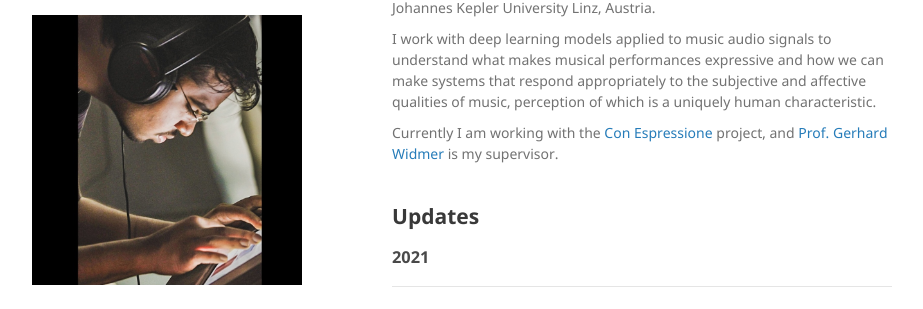
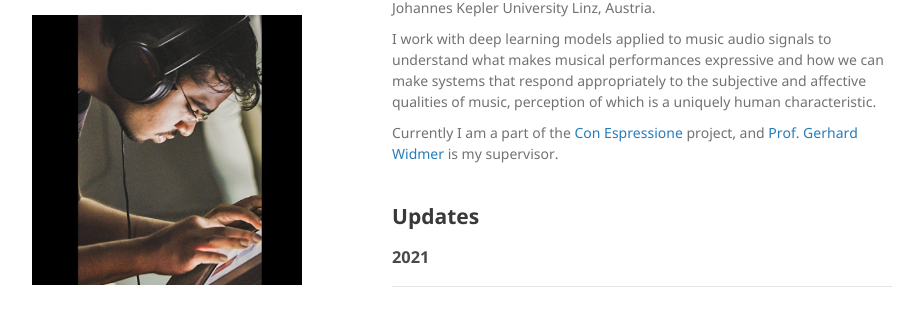
Before and after one commit to shreyanc/shreyanc.github.io, a Jekyll site: the page built from index.md, in a window 1280 px wide and 900 px high. Shown: the part 125-434 px from the top of the window, without its empty margins (178-1101 px from the left). Built offline with Jekyll 4.4.1, drawn with Linux system fonts in a browser that asks for light colours.

Commit message:
Update index.md

```diff
--- a/index.md
+++ b/index.md
@@ -9,7 +9,7 @@ I am a PhD student at the [Institute of Computational Perception](https://www.jk
 
 I work with deep learning models applied to music audio signals to understand what makes musical performances expressive and how we can make systems that respond appropriately to the subjective and affective qualities of music, perception of which is a uniquely human characteristic.
 
-Currently I am working with the [Con Espressione](https://www.jku.at/en/institute-of-computational-perception/research/projects/con-espressione/) project, and [Prof. Gerhard Widmer](https://www.jku.at/en/institute-of-computational-perception/about-us/people/gerhard-widmer/) is my supervisor.
+Currently I am a part of the [Con Espressione](https://www.jku.at/en/institute-of-computational-perception/research/projects/con-espressione/) project, and [Prof. Gerhard Widmer](https://www.jku.at/en/institute-of-computational-perception/about-us/people/gerhard-widmer/) is my supervisor.
 
 <br>
 
```
